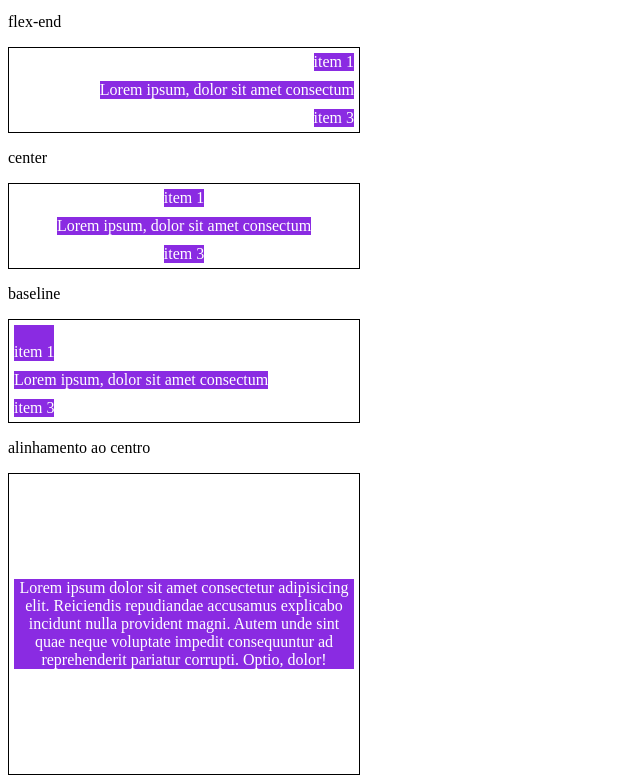
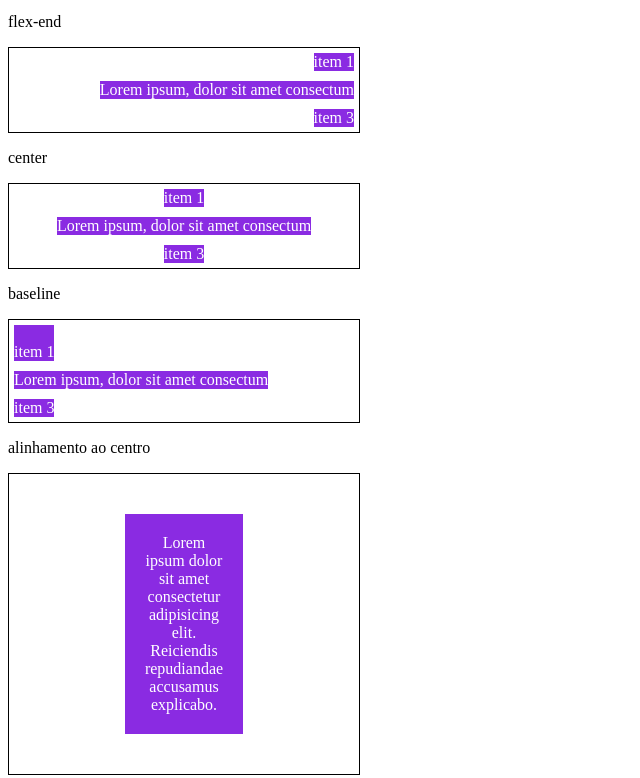
Before and after one commit to stsmuniz/dio_flexbox_basics, a plain HTML site: page 5-align-items.html in a window 1280 px wide. Shown: the part 847-1625 px from the top of the page, without its empty margins (0-640 px from the left). Drawn offline with Linux system fonts and the light colour scheme.

Commit message:
align items

```diff
--- a/5-align-items.html
+++ b/5-align-items.html
@@ -47,7 +47,7 @@
         height: 300px;
         justify-content: center;
       }
-      .central item {
+      .central .item {
         flex: 0;
         padding: 20px;
       }
@@ -120,9 +120,7 @@
     <section class="container central center">
       <div class="item">
         Lorem ipsum dolor sit amet consectetur adipisicing elit. Reiciendis
-        repudiandae accusamus explicabo incidunt nulla provident magni. Autem
-        unde sint quae neque voluptate impedit consequuntur ad reprehenderit
-        pariatur corrupti. Optio, dolor!
+        repudiandae accusamus explicabo.
       </div>
     </section>
   </body>
```
